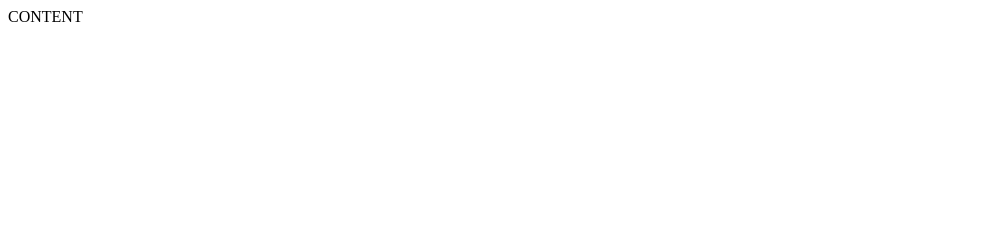
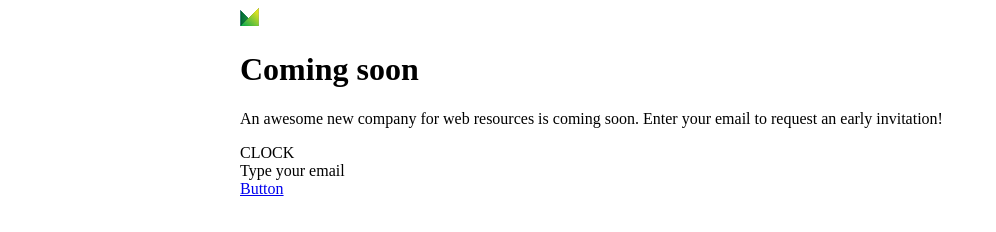
Before and after one commit to marinkus/10-coming_soon, a website: page index.html in a window 1280 px wide. Shown: the whole page, without its empty margins (0-996 px from the left). Drawn offline with Linux system fonts and the light colour scheme.

Commit message:
Hero section beginning

```diff
--- a/css/base/base.css
+++ b/css/base/base.css
@@ -0,0 +1,4 @@
+main {
+    width: 800px;
+    margin-left: calc((100% - 800px) / 2);
+}
--- a/index.html
+++ b/index.html
@@ -17,6 +17,19 @@
 </head>
 
 <body>
-    CONTENT
+    <main>
+        <div>
+            <div>
+            <img src="./img/logo.png" alt="logo">
+            <h1>Coming soon</h1>
+            <p>An awesome new company for web resources is coming soon. Enter your email to request an early invitation!</p>
+            </div>
+            <div>
+            CLOCK
+            </div>
+            <form action="">Type your email</form>
+            <a href="#">Button</a>
+        </div>
+    </main>
 </body>
 </html>
```
